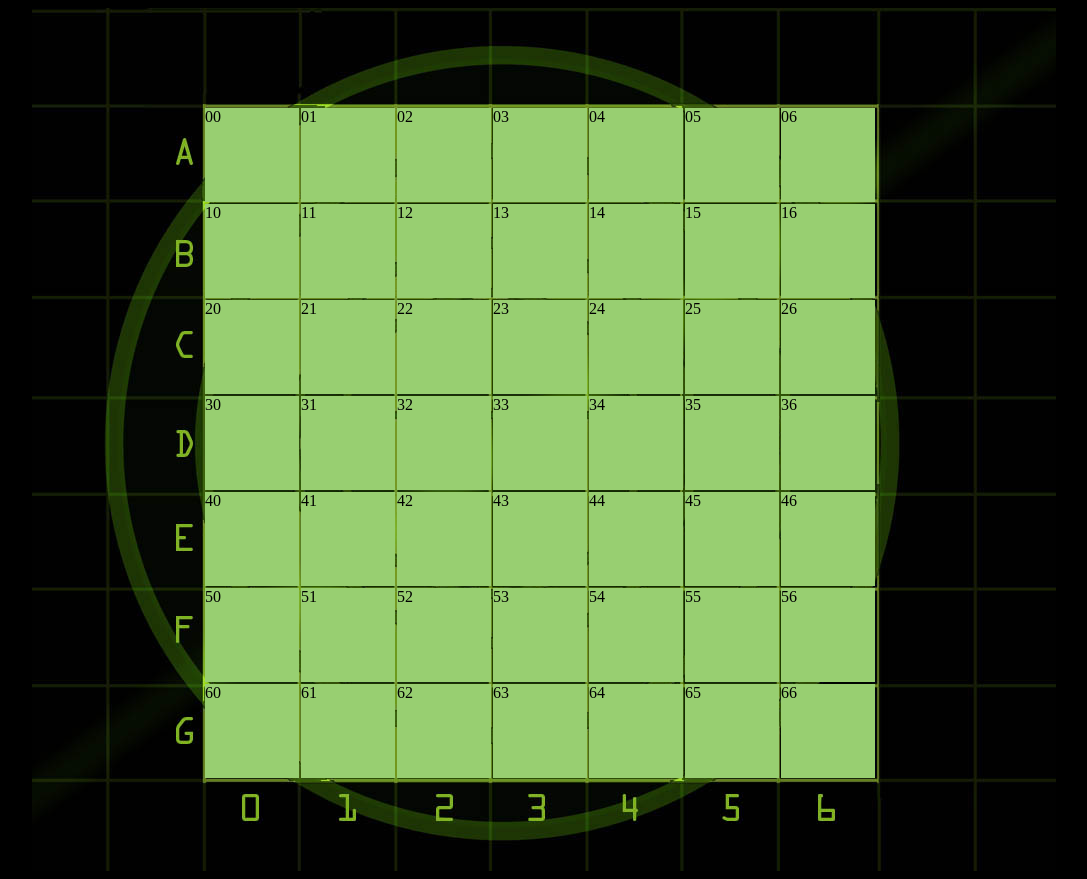
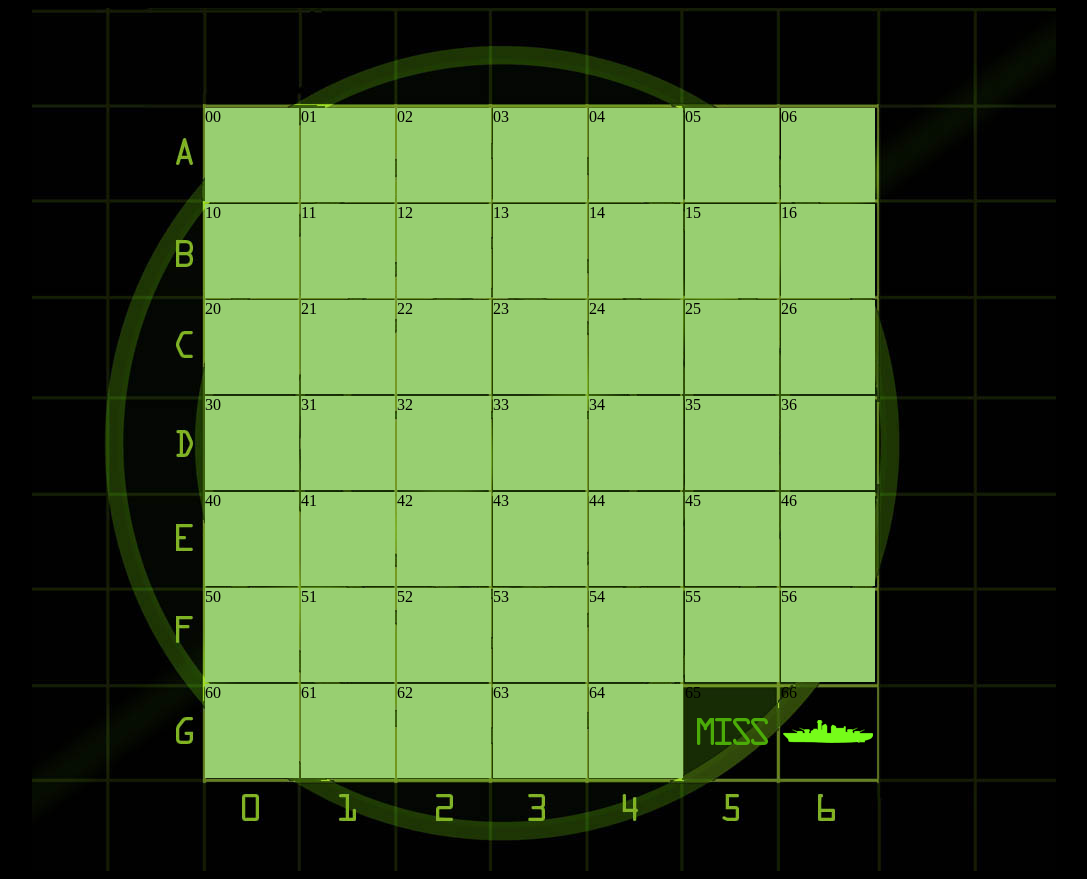
Before and after one commit to uchenick55/sbrrt, a React (Create React App) app: page / in a window 1280 px wide. Shown: the whole page, without its empty margins (96-1183 px from the left). Built offline with nearby package versions, Linux system fonts and the light colour scheme.

Commit message:
добавил двойной класс

```diff
--- a/src/components/SeaBattle.jsx
+++ b/src/components/SeaBattle.jsx
@@ -6,12 +6,12 @@ const SeaBattle = ({MainField}) => {
     const localOnClick = (cellY, cellX) => {
         console.log(cellY  + "" + cellX)
     }
+    return <div className={classes.mainBoard}>
 
-    return <div className={classes.mainBoard}>
         <div className={classes.FieldClass}>
             {MainField.map(m=>{
                 return m.map(cell=>{
-                    const id =  cell.y + "" +  cell.x
+                    const id =  cell.y + "" +  cell.x;
                     return <span
                         key={id}
                         id={id}
@@ -19,11 +19,16 @@ const SeaBattle = ({MainField}) => {
                             left: `${cell.x*96}px`,/*шаг ячеек по горизонтали*/
                             top: `${cell.y*96}px`,/*шаг ячеек по вертикали*/
                         }}
-                        className={classes.cellClass} //остальные классы
+                       // className={classes.cellCommon} //остальные классы
+                        className={`${classes.cellCommon} ${cell.cellStatus === "" ? "" : cell.cellStatus === "hit"? classes.hit: classes.miss}`}
                         onClick={()=>{
                             localOnClick(cell.y, cell.x)
                         }}
-                    >{id}</span>
+                    >
+        {/*<img src="miss.png" alt=""/>*/}
+        {/*<img src="ship.png" alt=""/>*/}
+                        {id}
+                    </span>
                 })
             })}
         </div>
--- a/src/components/SeaBattleContainer.tsx
+++ b/src/components/SeaBattleContainer.tsx
@@ -28,6 +28,7 @@ const SeaBattleContainer: React.FC<SeaBattleContainerType> = (
     useEffect(()=>{
         setMainField(generateMainField(boardSize)) // сгенерировать пустое поле боя
         generateShipLocations(numShips, ships,boardSize, shipLength, setGeneratedShip)// сгенерировать положение кораблей
+        processGuessLocal("01")
     },[])
 
     type processGuessLocalType = (guess: string)  => void
@@ -37,6 +38,9 @@ const SeaBattleContainer: React.FC<SeaBattleContainerType> = (
     }
 
     return <div>
+        {/*<img src="./miss.png"/>*/}
+        {/*<img src="ship.png"/>*/}
+
         <SeaBattle MainField={MainField}/>
     </div>
 }
--- a/src/components/seaBattle.module.css
+++ b/src/components/seaBattle.module.css
@@ -24,9 +24,9 @@ body {
 
 }
 
-.cellClass {
+.cellCommon {
+    background: #98CF71;
     position: absolute;
-    background: #98CF71;
     width: 94px; /*размеры самой ячейки по горизонтали*/
     height: 94px;/*размеры самой ячейки по вертикали*/
 }
@@ -47,8 +47,10 @@ form {
 
 .hit {
     background: url("./ship.png") no-repeat center center;
+
 }
 
 .miss {
     background: url("./miss.png") no-repeat center center;
+
 }
--- a/src/redux/data-reducer.ts
+++ b/src/redux/data-reducer.ts
@@ -59,7 +59,7 @@ const initialState: initialStateType = { //стейт по умолчанию
     ships: [], // данные по кораблям (положение на поле и массивы попаданий)
     currentStatus: "",
     // @ts-ignore
-    MainField: []/*
+    MainField: [
         [
             {
                 "x": 0,
@@ -311,14 +311,14 @@ const initialState: initialStateType = { //стейт по умолчанию
             {
                 "x": 5,
                 "y": 6,
-                "cellStatus": ""
+                "cellStatus": "miss"
             },
             {
                 "x": 6,
                 "y": 6,
-                "cellStatus": ""
+                "cellStatus": "hit"
             }
-        ]*/
+        ]]
 
 }
 
@@ -355,7 +355,7 @@ const dataReducer = (state: initialStateType = initialState, action: ActionTypes
             console.log(action.MainField )
             stateCopy = {
                 ...state, // копия всего стейта
-                MainField: action.MainField
+             //   MainField: action.MainField
             }
             return stateCopy; // возврат копии стейта после изменения
         default:
```
